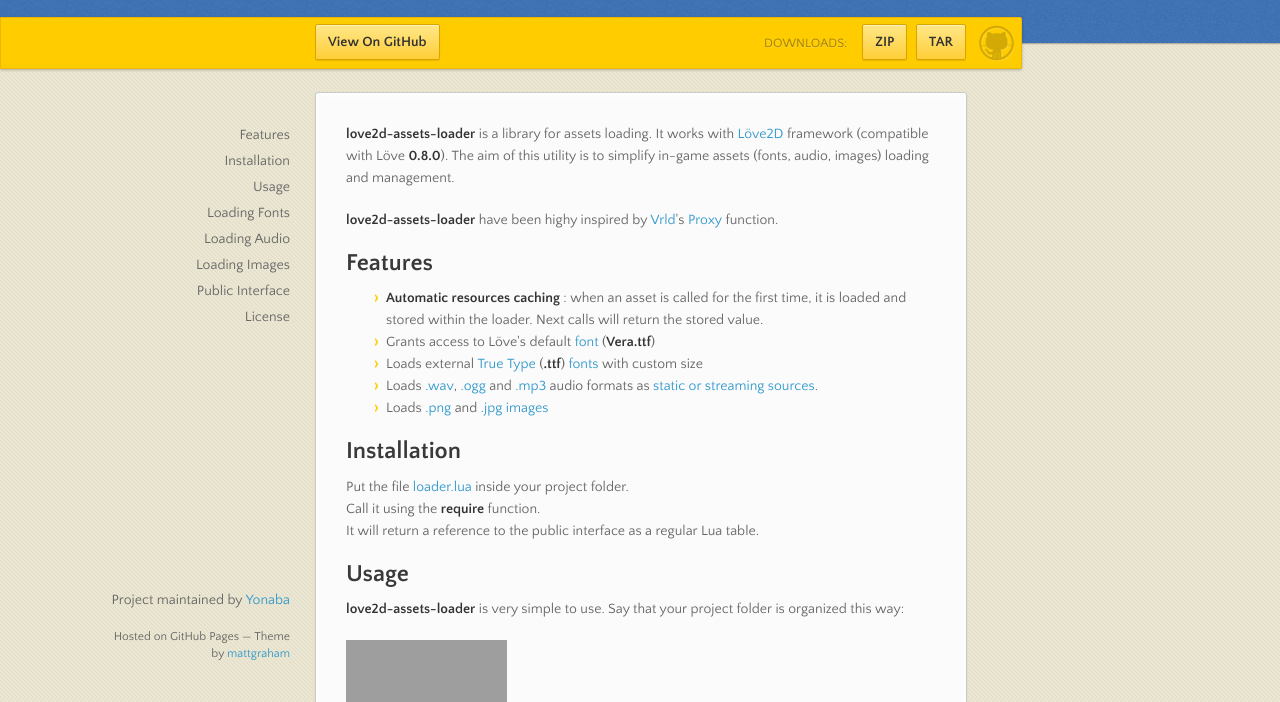
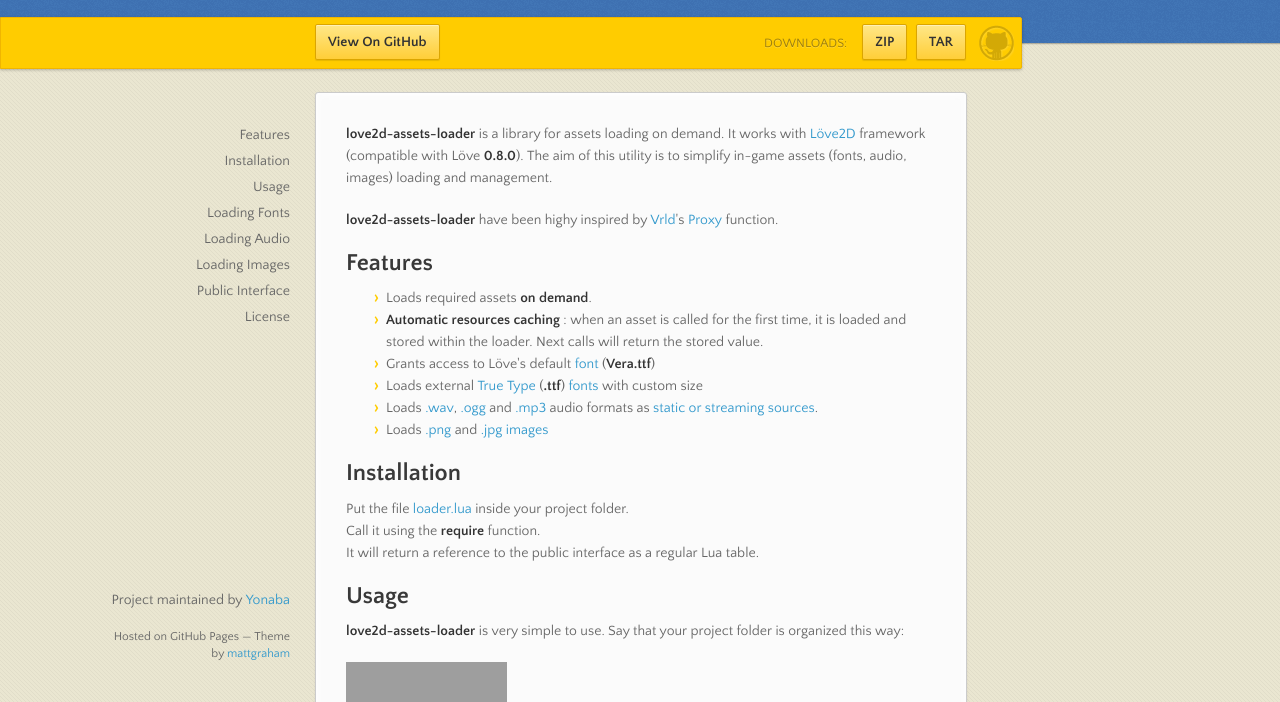
Before and after one commit to Yonaba/love2d-assets-loader, a plain HTML site: page index.html in a window 1280 px wide. Shown: the part 98-800 px from the top of the page. Drawn offline with nearby package versions, Linux system fonts and the light colour scheme; grey boxes are pictures that could not be loaded.

Commit message:
Create gh-pages branch via GitHub

```diff
--- a/index.html
+++ b/index.html
@@ -39,7 +39,7 @@
         <ul></ul>
       </nav>
       <section>
-        <p><strong>love2d-assets-loader</strong> is a library for assets loading.
+        <p><strong>love2d-assets-loader</strong> is a library for assets loading on demand.
 It works with <a href="http://love2d.org">Löve2D</a> framework (compatible with Löve <strong>0.8.0</strong>).
 The aim of this utility is to simplify in-game assets (fonts, audio, images) loading and management.</p>
 
@@ -48,6 +48,7 @@
 <h2>Features</h2>
 
 <ul>
+<li>Loads required assets <strong>on demand</strong>.</li>
 <li>
 <strong>Automatic resources caching</strong> : when an asset is called for the first time, it is loaded and stored within the loader. Next calls will return the stored value.</li>
 <li>Grants access to Löve's default <a href="https://love2d.org/wiki/Font">font</a> (<strong>Vera.ttf</strong>)</li>
```
Also changed, not shown: params.json (+1 -1 lines).
